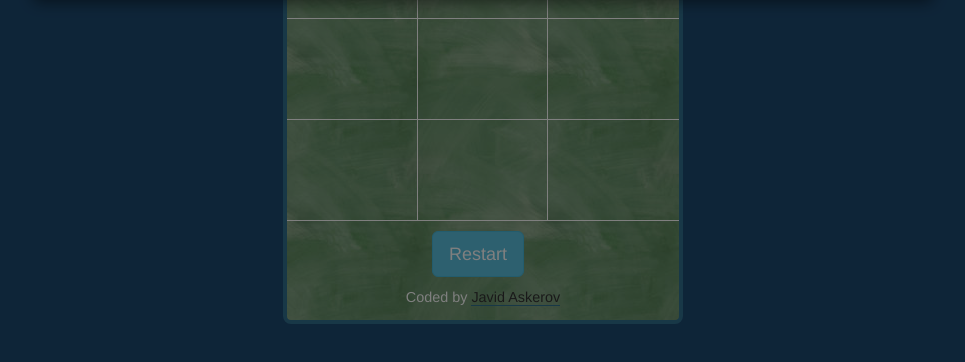
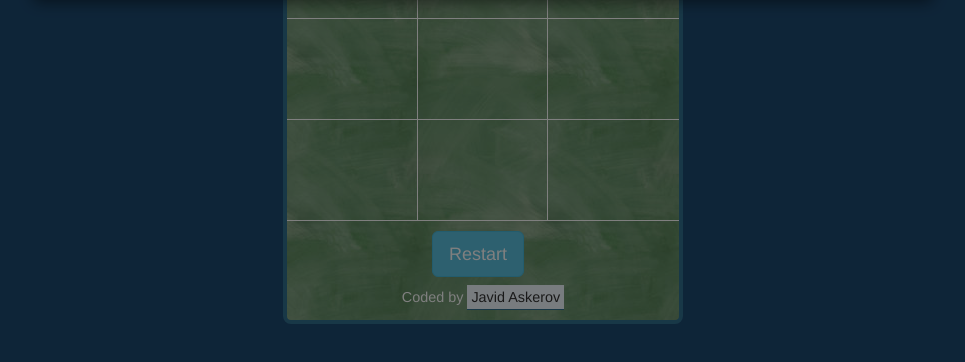
Before and after one commit to askeroff/tictactoe, a plain HTML site: page index.html in a window 1280 px wide. Shown: the part 316-678 px from the top of the page, without its empty margins (157-1122 px from the left). Drawn offline with nearby package versions, Linux system fonts and the light colour scheme; a web font is replaced by a local one.

Commit message:
Changed the link in the about paragraph

```diff
--- a/css/main.css
+++ b/css/main.css
@@ -62,6 +62,9 @@ body {
 .about a{
   color: #333;
   border-bottom: 1px solid #31708f;
+  background-color: aliceblue;
+  padding: 4px;
+
 }
 
 .about a:hover{
```
